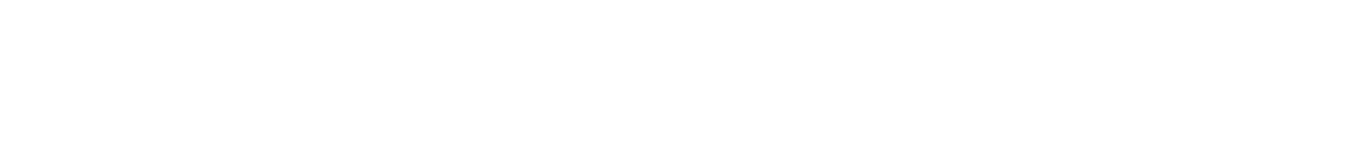
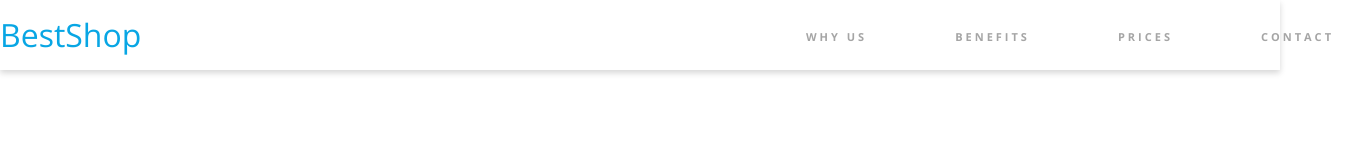
Before and after one commit to ratajczakr93/BestShop, a plain HTML site: page index.html in a window 1280 px wide. Shown: the whole page, 1352 px wide, since content can reach past the window. Drawn offline with nearby package versions, Linux system fonts and the light colour scheme.

Commit message:
header html & css

```diff
--- a/css/style.css
+++ b/css/style.css
@@ -28,3 +28,50 @@ a{
     width: 1352px;
     margin: 0 auto;
 }
+
+
+.header{
+    height: 70px;
+    box-shadow: 0 3px 6px rgba(0, 0, 0, 0.16);
+}
+
+.header__container{
+    display: flex;
+    justify-content: space-between;
+    align-items: center;
+    height: 100%;
+}
+
+.logo{
+    font-family: var(---font-raleway);
+    font-size: 2rem;
+    font-weight: 300;
+    color: var(--color-primary);
+}
+
+.header__nav{
+    display: flex;
+}
+
+.nav__link{
+    color: var(--color-grey);
+    font-weight: 700;
+    font-size: 0.6875rem;
+    text-transform: uppercase;
+    padding: 28px 18px 22px;
+    border-bottom: 4px solid transparent;
+    letter-spacing: 0.1875rem;
+}
+
+.nav__link:hover{
+    color: var(--color-black);
+    border-color: var(--color-primary);
+}
+
+.nav__element{
+    padding: 0 26px;
+}
+
+.nav__element:last-child{
+    padding-right: 0;
+}
--- a/index.html
+++ b/index.html
@@ -13,7 +13,27 @@
     <title>BestShop</title>
 </head>
 <body>
-
+<header class="header">
+    <div class="header__container container">
+        <a href="#" class="logo">BestShop</a>
+        <nav>
+            <ul class="header__nav">
+                <li class="nav__element">
+                    <a href="#why-us" class="nav__link">Why us</a>
+                </li>
+                <li class="nav__element">
+                    <a href="#benefits" class="nav__link">Benefits</a>
+                </li>
+                <li class="nav__element">
+                    <a href="#prices" class="nav__link">Prices</a>
+                </li>
+                <li class="nav__element">
+                    <a href="#contact" class="nav__link">Contact</a>
+                </li>
+            </ul>
+        </nav>
+    </div>
+</header>
 
 </body>
 </html>
```
